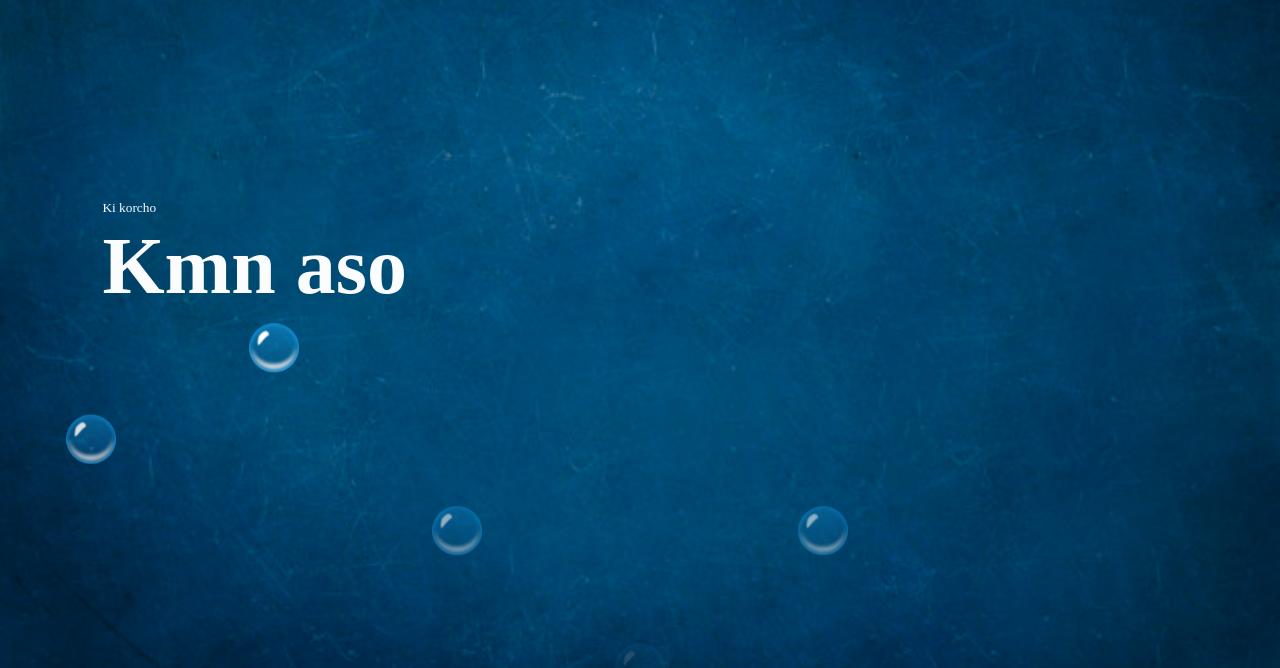
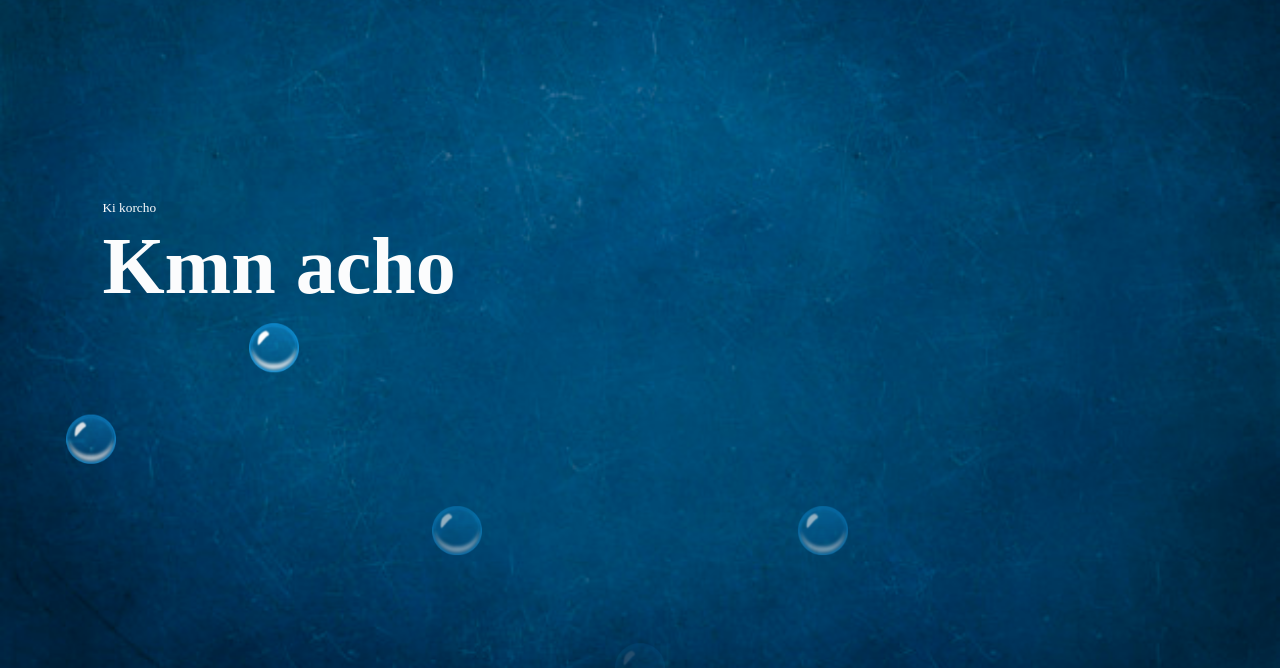
Before and after one commit to FarhanSafin/bubblesite.github-io, a plain HTML site: page index.html in a window 1280 px wide. Shown: the part 132-800 px from the top of the page. Drawn offline with Linux system fonts and the light colour scheme.

Commit message:
Update index.html

```diff
--- a/index.html
+++ b/index.html
@@ -11,7 +11,7 @@
             </div>
             <div class="content">
                 <small>Ki korcho</small>
-                <h1>Kmn aso</h1>
+                <h1>Kmn acho</h1>
             </div>
             <div class="bubbles">
                 <img src="bubble.png">
```
